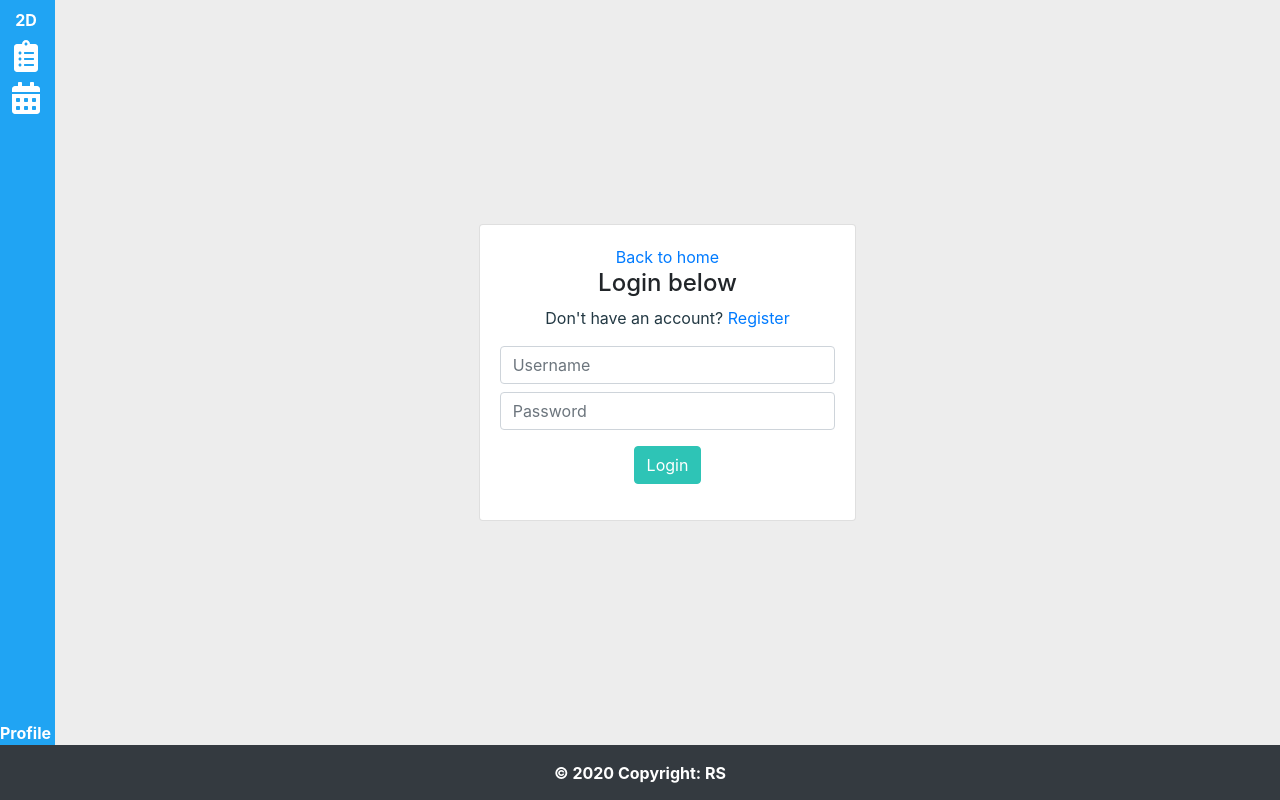
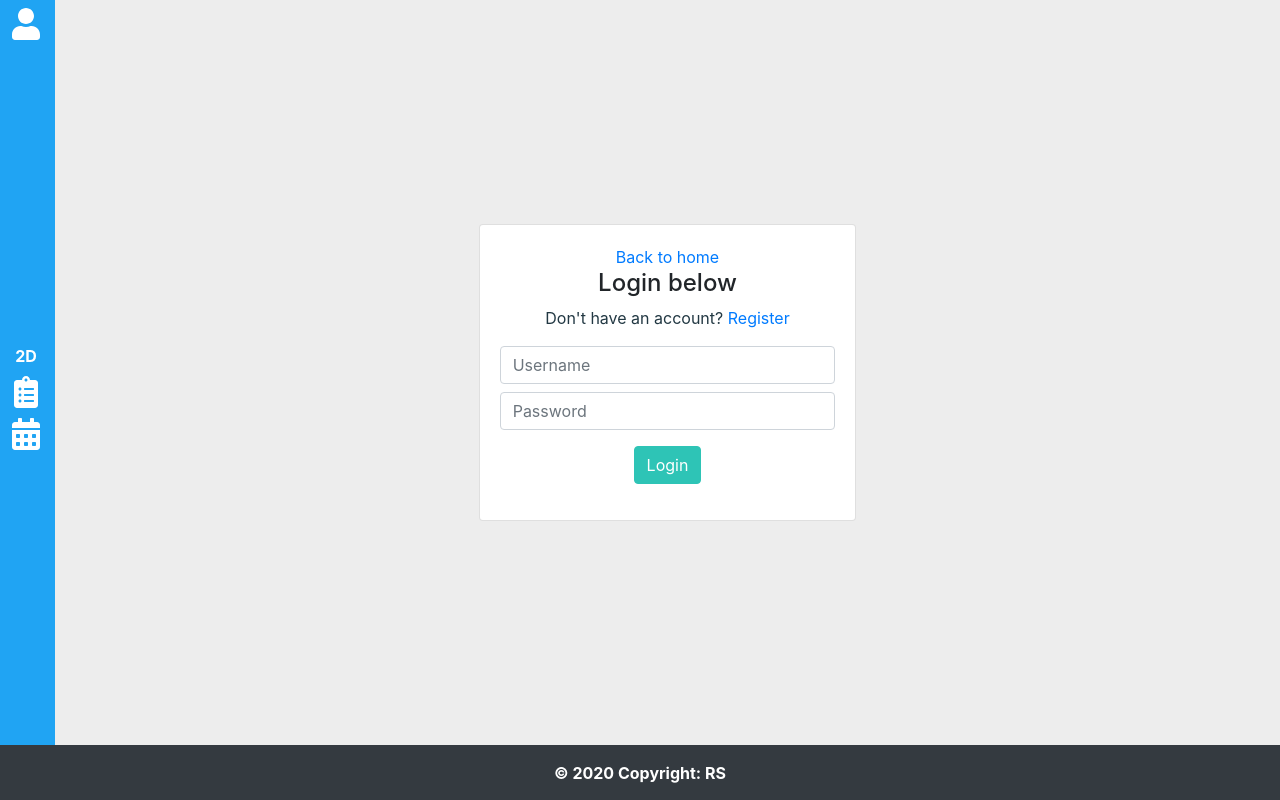
Before and after one commit to relative-studios/react-todo, a React (Create React App) app: page /login in a window 1280 px wide. Built offline with nearby package versions, Linux system fonts and the light colour scheme.

Commit message:
Basic Profile Page
Changed the placeholders to use the pulled in user object to make filling the fields dynamically. Could benefit from some restyling at a later time

```diff
--- a/src/components/layout/Header.js
+++ b/src/components/layout/Header.js
@@ -1,12 +1,28 @@
 import React from 'react'
 import { FontAwesomeIcon } from '@fortawesome/react-fontawesome';
-import { faClipboardList, faCalendarAlt } from '@fortawesome/free-solid-svg-icons';
+import { faClipboardList, faCalendarAlt, faUser } from '@fortawesome/free-solid-svg-icons';
 
 function Header() {
   return (
     <div className="heading h-100 w-100 text-center d-flex">
       <nav className="w-100 bg-primary flex-container">
-        <div className="text-white right-0">
+
+
+        {/* <a href="/profile" className="text-white ml-auto mr-1 pb-auto">
+            <strong>Profile</strong>
+        </a> */}
+        <div className="right-0 py-2">
+          <a href="/profile">
+            <FontAwesomeIcon
+              icon={faUser}
+              size="2x"
+              color="white"
+              className="pointer"
+            />
+          </a>
+        </div>
+
+        <div className="text-white right-0 my-auto">
           <a href="/dashboard" className="custom-nav-link text-white m-2"><strong>2D</strong></a>
           <a href="/todos" className="custom-nav-link my-2">
             <FontAwesomeIcon
@@ -25,9 +41,6 @@ function Header() {
             />
           </a>
         </div>
-        <a href="/profile" className="text-white ml-auto mr-1 mt-auto">
-          <strong>Profile</strong>
-        </a>
       </nav>
     </div>
   )
--- a/src/components/layout/Profile.js
+++ b/src/components/layout/Profile.js
@@ -35,29 +35,28 @@ class Profile extends Component {
 
   componentDidMount() {
     this.getUserObject();
-    //console.log(this.props.user.username.slice(0,1));
+    console.log(this.props.user);
   }
 
   render() {
     return(
       <div className="row">
         <div className="col-12">
-          <div className="ml-auto mr-3 mb-4 profile-icon d-block bg-primary text-white">F</div> {/* The F stands for Frozenmocca. Will strip first letter off later  */}
+          <div className="ml-auto mr-3 mb-5 profile-icon d-block bg-primary text-white">{this.props.user.username.slice(0,1)}</div> {/* The F stands for Frozenmocca. Will strip first letter off later  */}
         </div>
 
         <div className="col-4"></div>
-        <div className ="col-4 shadow-sm p-3 mb-5 bg-primary rounded text-white">
-    <div className="text-center">{this.props.user.username}</div>
-        </div>
+          <div className ="col-4 shadow-sm p-3 mb-5 bg-primary rounded text-white">
+            <div className="text-center">{this.state.user.username}</div>
+          </div>
         <div className="col-4"></div>
 
-        <div className ="col-12 text-center mb-3">
-          Tasks Completed: PLACEHOLDER
+        <div className="col-5"></div>
+        <div className ="col-2 text-center shadow-sm p-3 mb-5 bg-primary rounded text-white">
+          <div>Name: {this.state.user.name}</div>
+          <div>Email: {this.state.user.email}</div>
         </div>
-
-        <div className ="col text-center">
-          Tasks Remaning: PLACEHOLDER
-        </div>
+        <div className="col-5"></div>
 
       </div>
     )
--- a/src/server/routes/api/profile.js
+++ b/src/server/routes/api/profile.js
@@ -13,7 +13,6 @@ router.route("/").get((req, res) => {
         username: user.username,
         name: user.name,
         email: user.email,
-        duedate: user.duedate
       };
 
       res.send(formattedUser);
```
